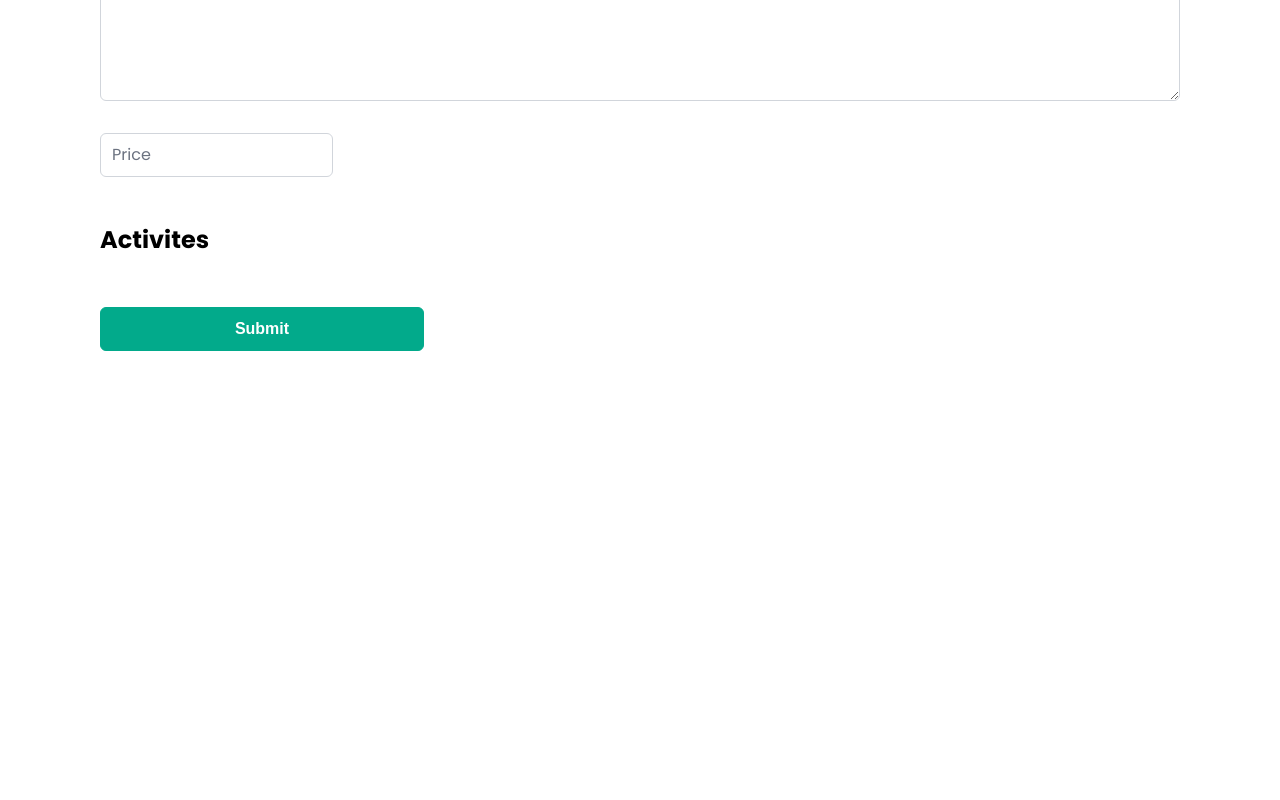
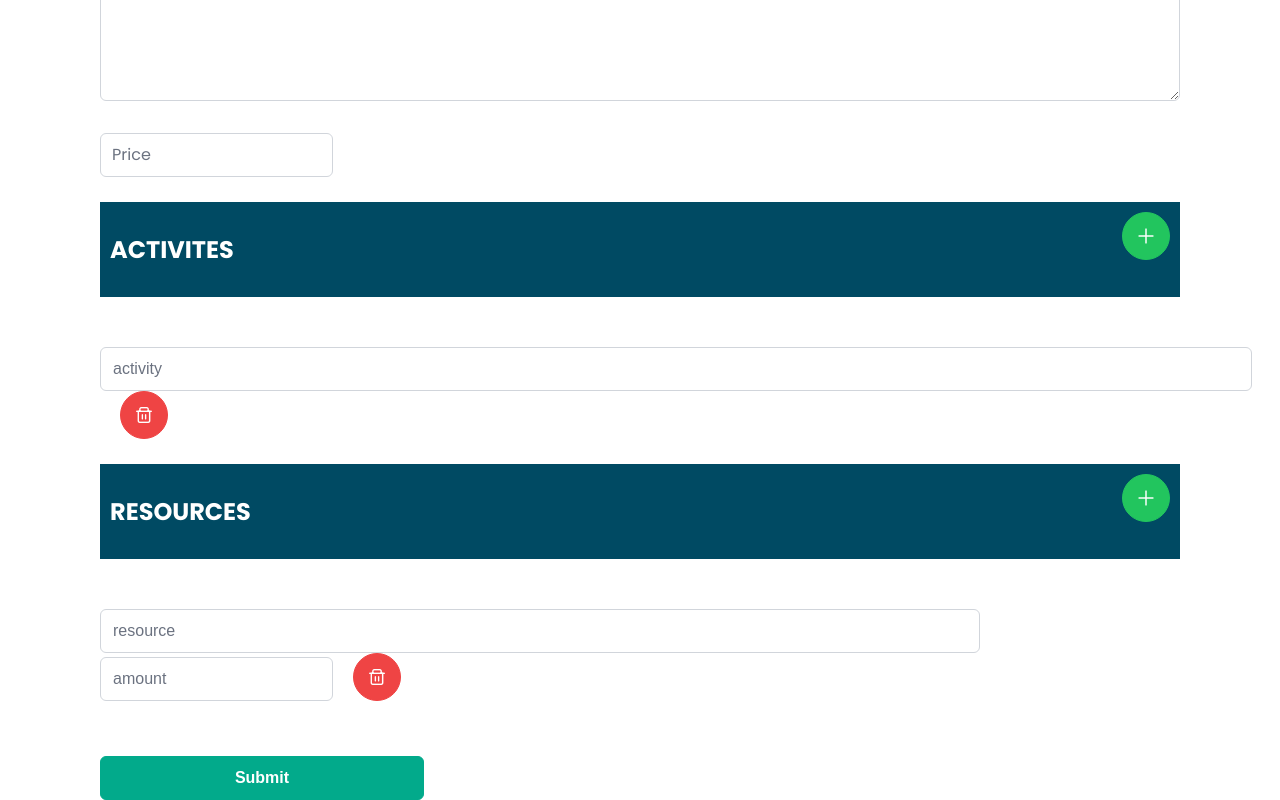
Before and after one commit to ModelHouseIOT/web_iot_model_house_frontend, a Vue app: page /proposal/1 in a window 1280 px wide. Shown: the part 490-1290 px from the top of the page. Before the commit the page ends 841 px from the top, so only its background shows below. Built offline with nearby package versions, Linux system fonts and the light colour scheme; a web font is replaced by a local one.

Commit message:
feat: add proposal connections with service

```diff
--- a/package.json
+++ b/package.json
@@ -20,6 +20,7 @@
   },
   "devDependencies": {
     "@vitejs/plugin-vue": "^4.0.0",
+    "prettier": "^2.8.8",
     "vite": "^4.1.4"
   }
 }
--- a/src/request-service-management/pages/proposal.component.vue
+++ b/src/request-service-management/pages/proposal.component.vue
@@ -1,5 +1,6 @@
   <script>
   import {useField, useForm} from "vee-validate";
+  import {ProposalService} from "@/request-service-management/service/proposal.service";
 
   export default {
     name: "Proposal",
@@ -12,7 +13,71 @@
         value: value,
         value1: value1,
         errorMessage: errorMessage,
+        activities: [''],
+        resources: [''],
+        amounts: [''],
+        proposalService: null,
+        requestId: null,
+        proposalId: null,
       }
+    },
+    created() {
+      this.proposalService = new ProposalService();
+    },
+    methods: {
+      addActivity() {
+        this.activities.push('');
+      },
+      removeActivity(index) {
+        this.activities.splice(index, 1);
+      },
+      addResource() {
+        this.resources.push('');
+        this.amounts.push('');
+      },
+      removeResource(index) {
+        this.resources.splice(index, 1);
+        this.amounts.splice(index, 1);
+      },
+      submitProposal(){;
+        this.requestId = this.$route.params.id;
+        this.proposalService.createProposal(this.requestId, {
+          "description": this.value,
+          "price": this.value1,
+          "status": "PENDING",
+          "isResponse": false
+        }).then(res=>{
+          console.log("PROPOSAL: ", res);
+        this.proposalService.getProposal(this.requestId).then(res=>{
+          this.proposalId = res.data.id;
+          console.log("PROPOSAL ID: ", this.proposalId);
+          this.activities.map(res=>{
+            this.proposalService.createProjectActivity(this.proposalId, {
+              "status": "PENDING",
+              "name": "-",
+              "description": res,
+            }).then(result=>{
+              console.log("ACTIVITY: ", result);
+            })
+          });
+          this.resources.map(res=>{
+            this.proposalService.createProjectResource(this.proposalId, {
+              "description": res,
+              "quantity": 0,
+              "state": "string"
+            }).then(result=>{
+              console.log("RESOURCE: ", result);
+            })
+          });
+        });
+        this.$router.push("/remodeler");
+        });
+
+        // console.log(this.proposalId);
+
+
+
+      },
     }
   }
   </script>
@@ -39,14 +104,34 @@
           </span>
           <div><small id="text-error" class="p-error">{{ errorMessage || '&nbsp;' }}</small></div>
         </div>
-        <h2>Activites</h2>
-<!--        <div v-for="(item, index) in ">-->
-<!--          <InputText type="text" v-model="value" />-->
-<!--        </div>-->
+        <div class="bkg">
+          <h2>Activites</h2>
+          <Button icon="pi pi-plus" @click="addActivity" rounded severity="success"/>
+        </div>
+        <br>
+        <br>
+          <div v-for="(activity, index) in activities" :key="index">
+            <InputText style="width: 144vh;" type="text" v-model="this.activity" placeholder="activity"></InputText>
 
+            <Button class="space" @click="removeActivity(index)" icon="pi pi-trash" severity="danger" rounded/>
+
+            <br><br>
+          </div>
+        <div class="bkg">
+          <h2>Resources</h2>
+          <Button icon="pi pi-plus" @click="addResource" rounded severity="success"/>
+        </div>
+        <br>
+        <br>
+        <div v-for="(resource, index) in resources" :key="index">
+          <InputText style="width: 110vh; margin-right: 20px;" type="text" v-model="this.resource" placeholder="resource"></InputText>
+          <InputNumber type="text" v-model="this.resource" placeholder="amount"></InputNumber>
+          <Button class="space" @click="removeResource(index)" icon="pi pi-trash" severity="danger" rounded/>
+          <br><br>
+        </div>
 
         <Button type="submit" label="Submit" style="background-color:#02AA8B; border-color: #02AA8B;
-              margin-top: 30px; width: 30%;"/>
+              margin-top: 30px; width: 30%;" @click="submitProposal"/>
       </form>
     </div>
   </template>
@@ -60,4 +145,15 @@
   .draft-button {
     margin-top: 10px;
   }
+  .bkg{
+    background-color: #004A63;
+    padding: 10px;
+    text-transform: uppercase;
+    display: flex;
+    justify-content: space-between;
+    color: white;
+  }
+  .space{
+    margin-left: 20px;
+  }
   </style>
--- a/src/request-service-management/service/proposal.service.js
+++ b/src/request-service-management/service/proposal.service.js
@@ -1,15 +1,21 @@
 import http from "@/shared/services/http-common";
-export class RequestService {
+export class ProposalService {
     createProposal(requestId, data) {
         return http.post(`/request/${requestId}/proposal`, data);
     }
     createProjectActivity(proposalId, data){
-        return http.post(`proposal/${proposalId}/project_activity`, data);
+        return http.post(`/proposal/${proposalId}/project_activity`, data);
+    }
+    createProjectResource(proposalId, data){
+        return http.post(`/proposal/${proposalId}/project_resource`, data);
     }
     getProposal(requestId) {
-        return http.post(`/request/${requestId}/proposal`);
+        return http.get(`/request/${requestId}/proposal`);
     }
     getProjectActivity(proposalId){
-        return http.post(`proposal/${proposalId}/project_activity`);
+        return http.get(`/proposal/${proposalId}/project_activity`);
+    }
+    getProjectResource(proposalId){
+        return http.get(`/proposal/${proposalId}/project_resource`);
     }
 }
```
Also changed, not shown: 1 other file (tests, documents, lock files or other folders).
